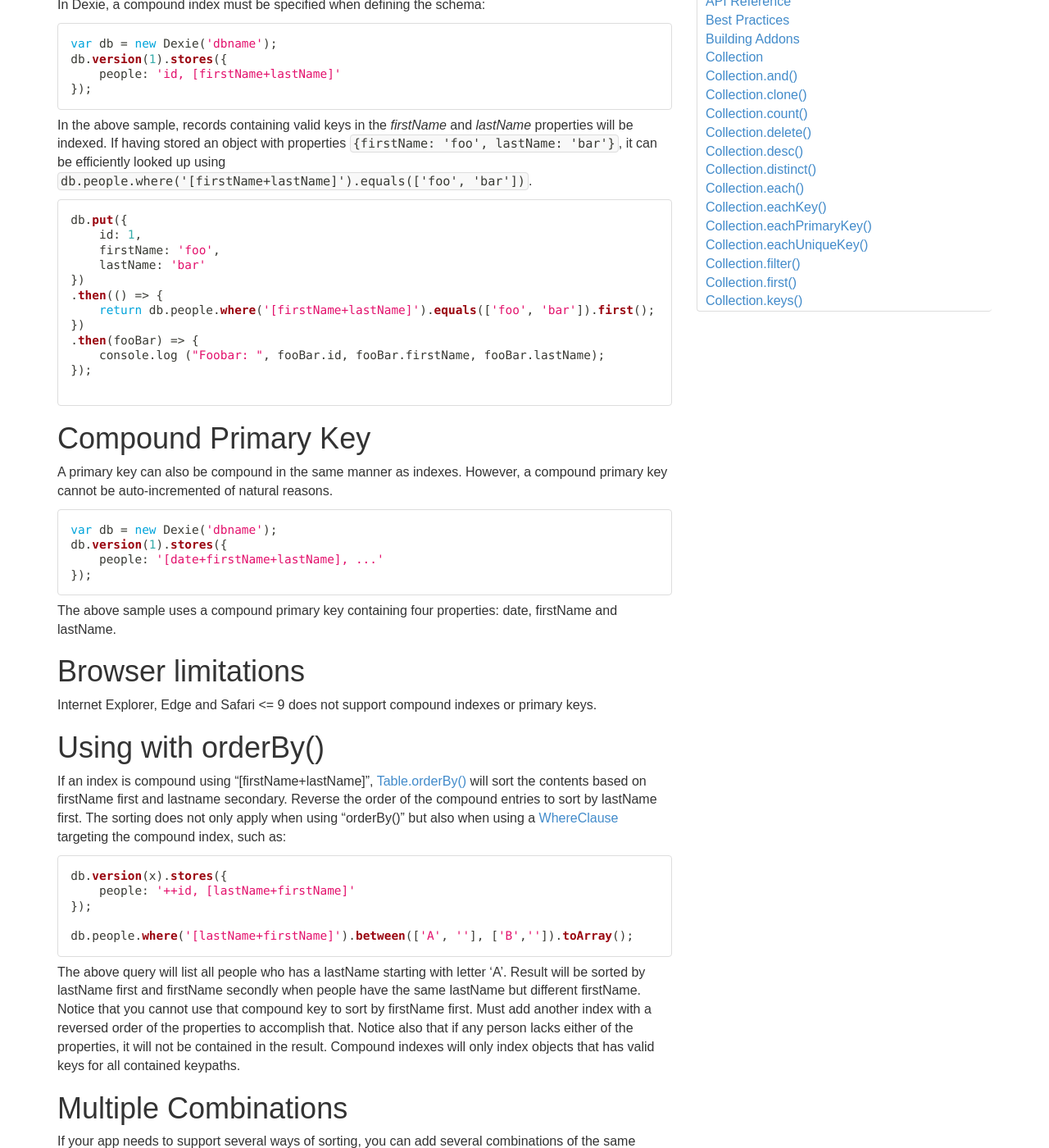
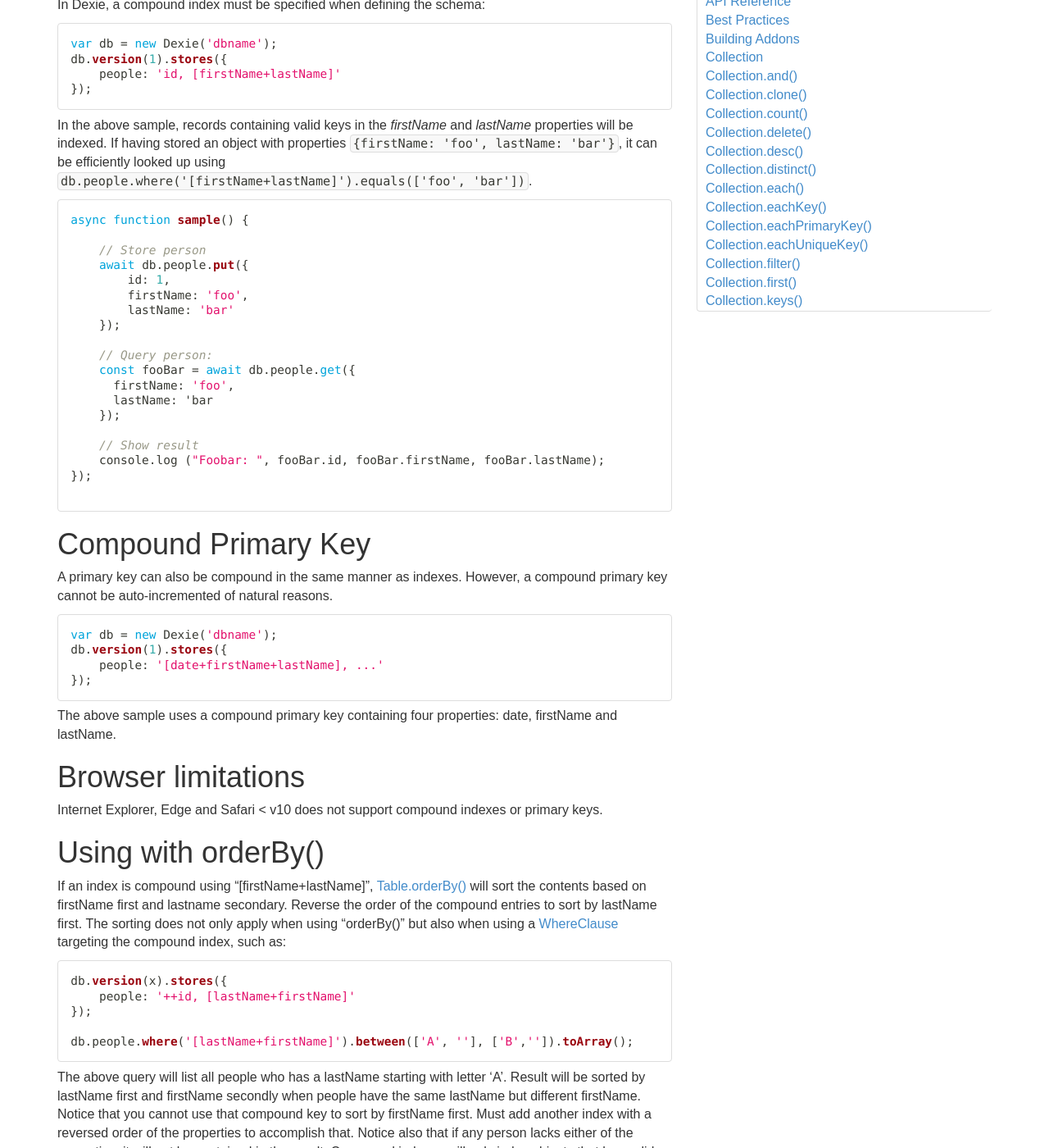
Before and after one commit to dexie/dexie-website, a Jekyll site: the page built from docs/Compound-Index.md, in a window 1280 px wide and 1400 px high, scrolled down 370 px. Shown: the whole window at 82% size. Built offline with Jekyll 4.4.1, drawn with Linux system fonts in a browser that asks for light colours.

Commit message:
Update Compound-Index.md

````diff
--- a/docs/Compound-Index.md
+++ b/docs/Compound-Index.md
@@ -17,15 +17,22 @@
 In the above sample, records containing valid keys in the *firstName* and *lastName* properties will be indexed. If having stored an object with properties `{firstName: 'foo', lastName: 'bar'}`, it can be efficiently looked up using `db.people.where('[firstName+lastName]').equals(['foo', 'bar'])`.
 
 ```javascript
-db.put({
-    id: 1,
-    firstName: 'foo',
-    lastName: 'bar'
-})
-.then(() => {
-    return db.people.where('[firstName+lastName]').equals(['foo', 'bar']).first();
-})
-.then(fooBar) => {
+async function sample() {
+
+    // Store person
+    await db.people.put({
+        id: 1,
+        firstName: 'foo',
+        lastName: 'bar'
+    });
+
+    // Query person:
+    const fooBar = await db.people.get({
+      firstName: 'foo',
+      lastName: 'bar
+    });
+
+    // Show result
     console.log ("Foobar: ", fooBar.id, fooBar.firstName, fooBar.lastName);
 });
 
@@ -46,7 +53,7 @@
 
 # Browser limitations
 
-Internet Explorer, Edge and Safari <= 9 does not support compound indexes or primary keys.
+Internet Explorer, Edge and Safari < v10 does not support compound indexes or primary keys.
 
 # Using with orderBy()
 
````
